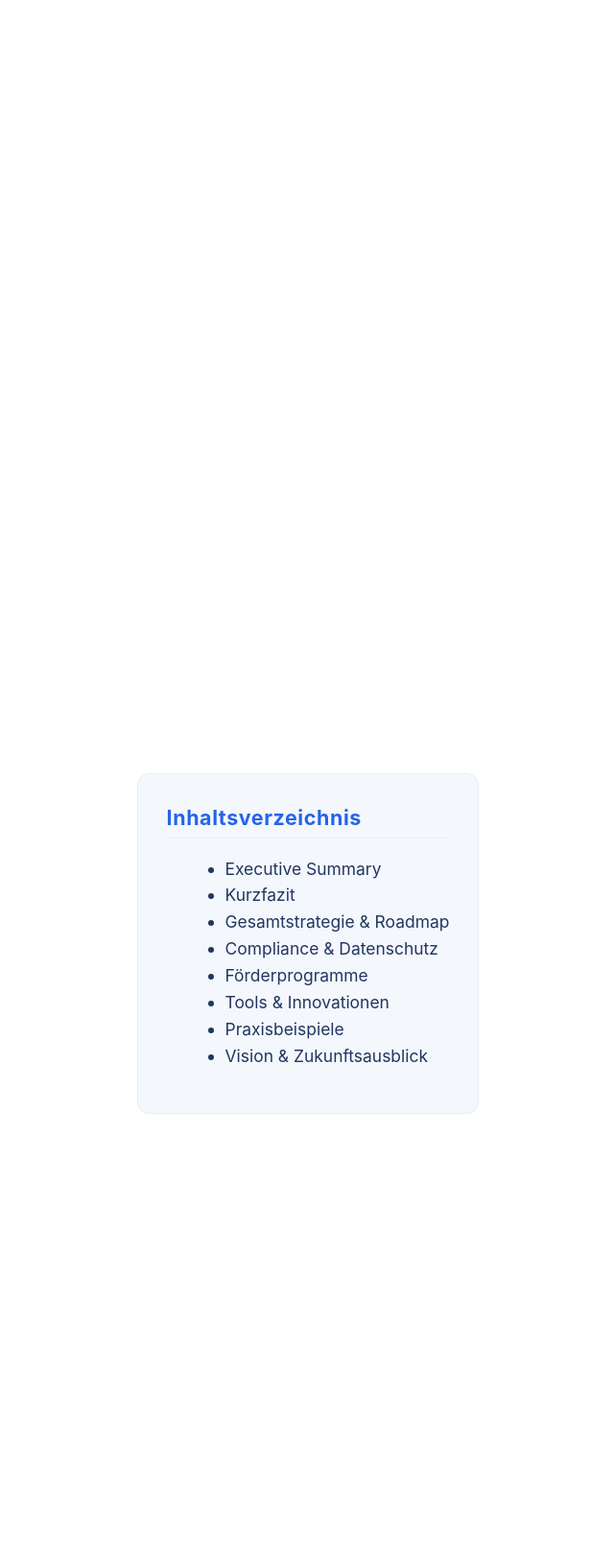
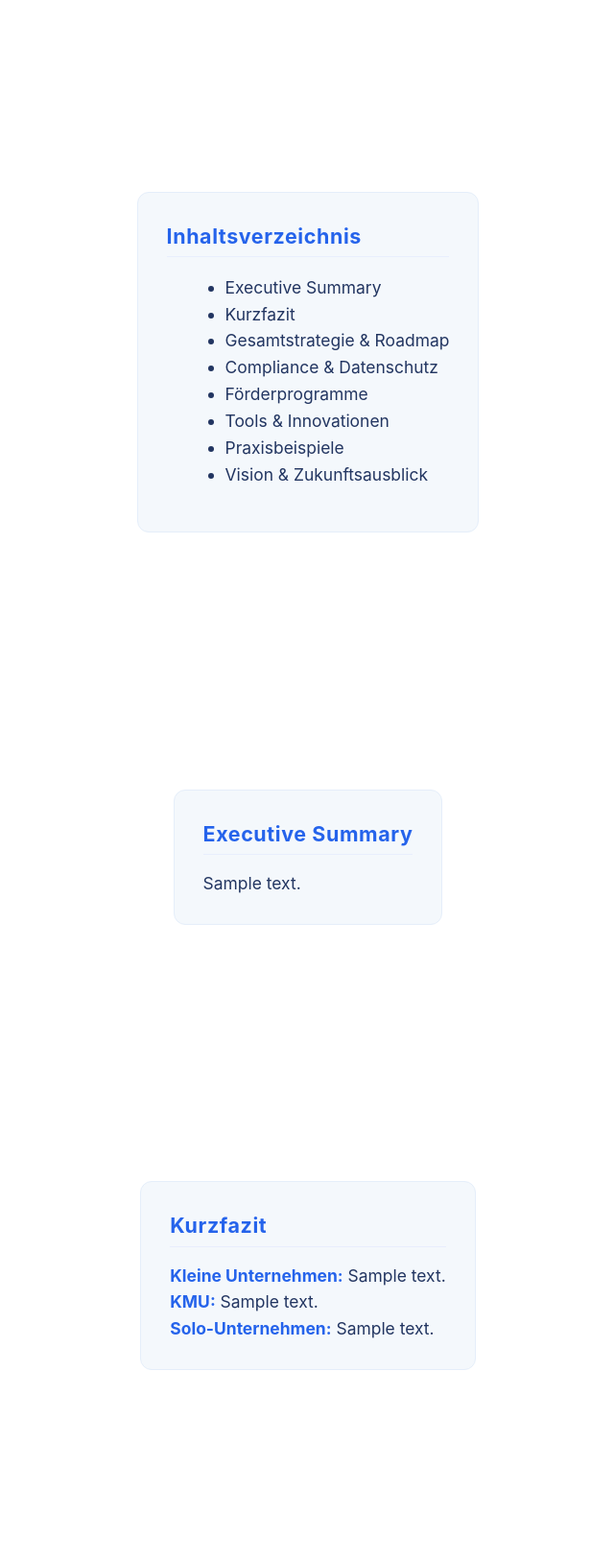
Before and after one commit to Wolf-Achtung/make-ki-backend-neu, a Python web app: template templates/pdf_template.html in a window 1280 px wide. Shown: the part 294-1920 px from the top of the page at 96% size, without its empty margins (319-959 px from the left). Run offline with Jinja, Linux system fonts and the light colour scheme; the template is opened without the code that fills it: most values are stand-ins (such as "Sample title", 1, 10 or a date in 2020).

Commit message:
Add files via upload

```diff
--- a/templates/pdf_template.html
+++ b/templates/pdf_template.html
@@ -13,7 +13,7 @@
     }
     .report-section {
       width: 175mm;
-      min-height: 245mm;
+      min-height: 50mm;
       margin: 0 auto 30mm auto;
       padding: 16mm 16mm 20mm 16mm;
       background: #fff;
```
